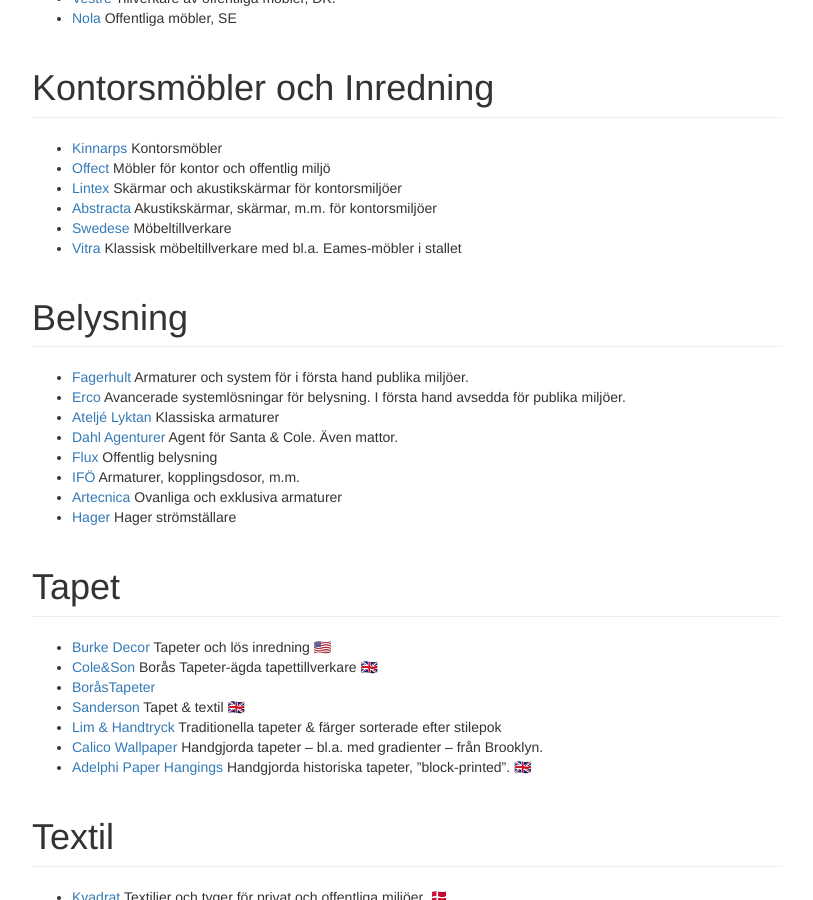
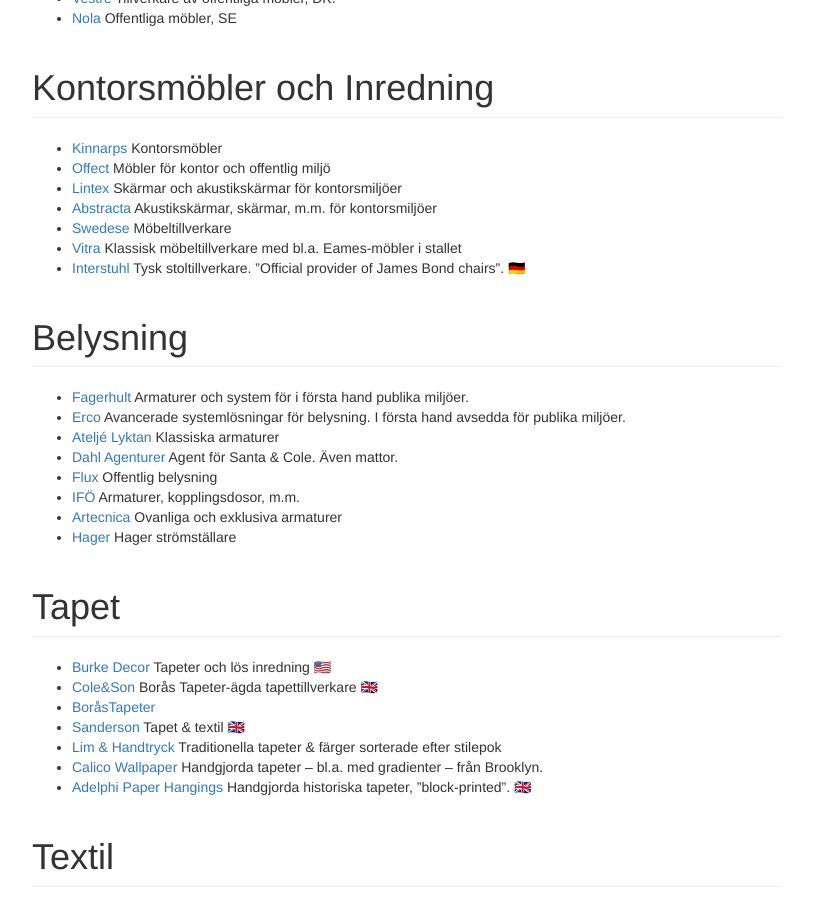
Before and after one commit to pbeck/bygglistan, a Jekyll site: the page built from index.md, in a window 1280 px wide and 900 px high, scrolled down 1320 px. Shown: the whole window, without its empty margins (38-851 px from the left). Built offline with Jekyll 4.4.1, drawn with Linux system fonts in a browser that asks for light colours; comment, search, counter and statistics services are not loaded.

Commit message:
Interstuhl

```diff
--- a/index.md
+++ b/index.md
@@ -57,6 +57,7 @@ layout: default
 * [Abstracta](http://abstracta.se/sv/) Akustikskärmar, skärmar, m.m. för kontorsmiljöer
 * [Swedese](http://www.swedese.se/) Möbeltillverkare
 * [Vitra](http://www.vitra.com/) Klassisk möbeltillverkare med bl.a. Eames-möbler i stallet
+* [Interstuhl](http://www.interstuhl.com/) Tysk stoltillverkare. ”Official provider of James Bond chairs”. 🇩🇪
 
 <h1 id="belysning" class="page-header">Belysning</h1>
 
```
